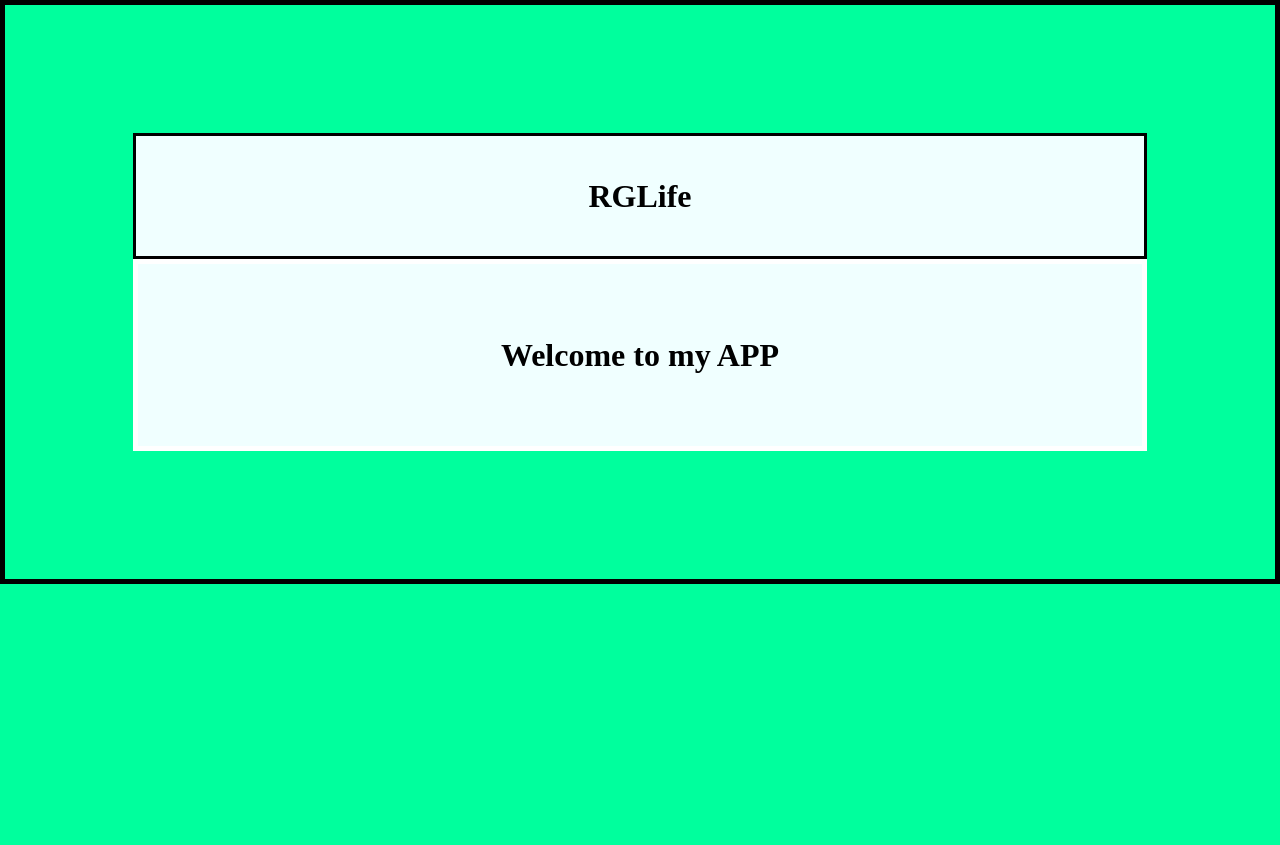
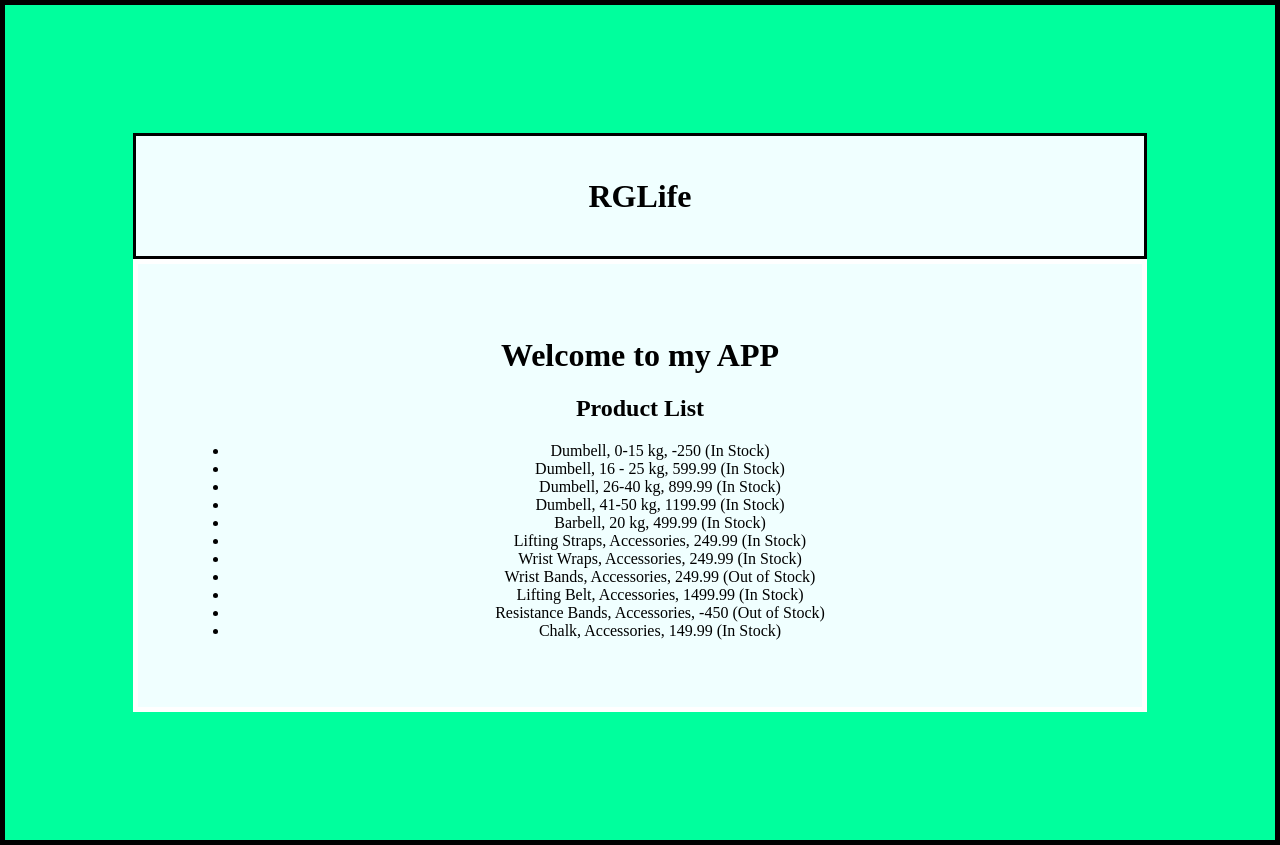
Before and after one commit to Rhuz-Namzug/aptech1-fg-exam, a React (Vite) app: page / in a window 1280 px wide. Before the commit the page ends 800 px from the top, so only its background shows below. Built offline with nearby package versions, Linux system fonts and the light colour scheme.

Commit message:
Prints  the List of products in card

```diff
--- a/src/App.jsx
+++ b/src/App.jsx
@@ -2,23 +2,6 @@ import { useState } from 'react'
 import reactLogo from './assets/react.svg'
 import viteLogo from '/vite.svg'
 import './App.css'
-
-
-
-let  App = () => {
-  const [count, setCount] = useState(0);
-  const ProductList = (products) => {
-  return <h2>Product List</h2>
-}
-
-return (
-      <div>
-        <h1>Welcome to my APP</h1>
-        <products/>
-      </div>
-  )
-}
-
 
 
 const products = [
@@ -110,4 +93,38 @@ const products = [
     inStock: true
   }
 ];
-export default App
+
+let App = () => {
+  const [count, setCount] = useState(0);
+
+  const ProductList = ({ data }) => {
+    return (
+      <div>
+        <h2>Product List</h2>
+        <ul>
+          {data.map((product) => (
+            <li key={product.id}>
+              {product.name}, {product.category}, {product.price}{" "}
+              {product.inStock ? "(In Stock)" : "(Out of Stock)"}
+            </li>
+          ))}
+        </ul>
+      </div>
+    );
+  };
+
+  return (
+    <div>
+      <h1>Welcome to my APP</h1>
+      <ProductList data={products} />
+    </div>
+  );
+};
+
+/*
+The props are what allows the creation of dynamic and reusable interfaces.
+These are what makes the products present themselves in the website.
+*/
+
+
+export default App;
```
